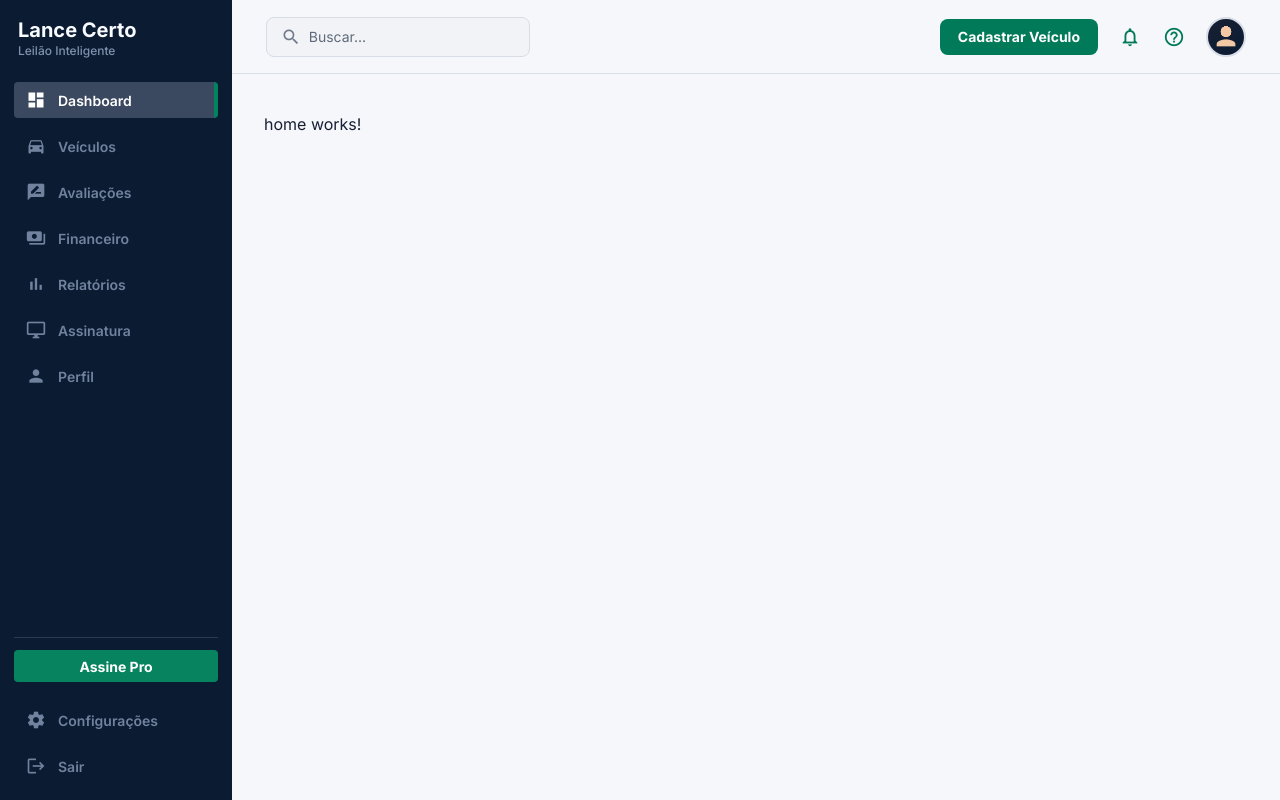
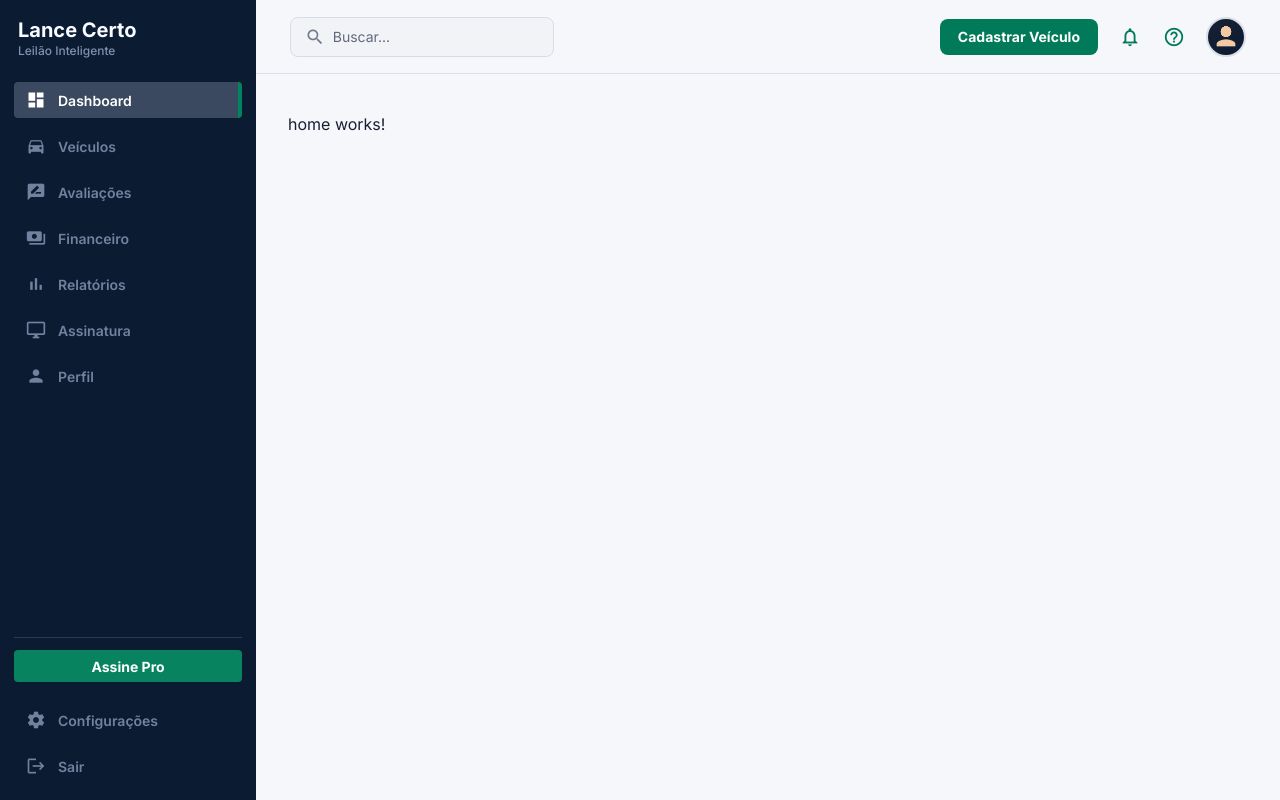
Before and after one commit to erick-jean/lance-certo-web, an Angular app: page /dashboard in a window 1280 px wide. Built offline with nearby package versions, Linux system fonts and the light colour scheme.

Commit message:
style: update dimensions for app layout consistency across Header and Sidebar components

```diff
--- a/src/app/app.scss
+++ b/src/app/app.scss
@@ -6,7 +6,7 @@
 
 .app-content {
   min-height: 100dvh;
-  margin-left: 14.5rem;
+  margin-left: 16rem;
   padding: 7rem 2rem 2.625rem;
 }
 
--- a/src/app/shared/components/header/header.scss
+++ b/src/app/shared/components/header/header.scss
@@ -4,7 +4,7 @@
 
 .app-header {
   position: fixed;
-  inset: 0 0 auto 14.5rem;
+  inset: 0 0 auto 16rem;
   z-index: 9;
   display: flex;
   align-items: center;
--- a/src/app/shared/components/sidebar/sidebar.scss
+++ b/src/app/shared/components/sidebar/sidebar.scss
@@ -7,7 +7,7 @@
   inset: 0 auto 0 0;
   z-index: 10;
   display: flex;
-  width: 14.5rem;
+  width: 16rem;
   min-height: 100dvh;
   flex-direction: column;
   background: #0b1b32;
```
